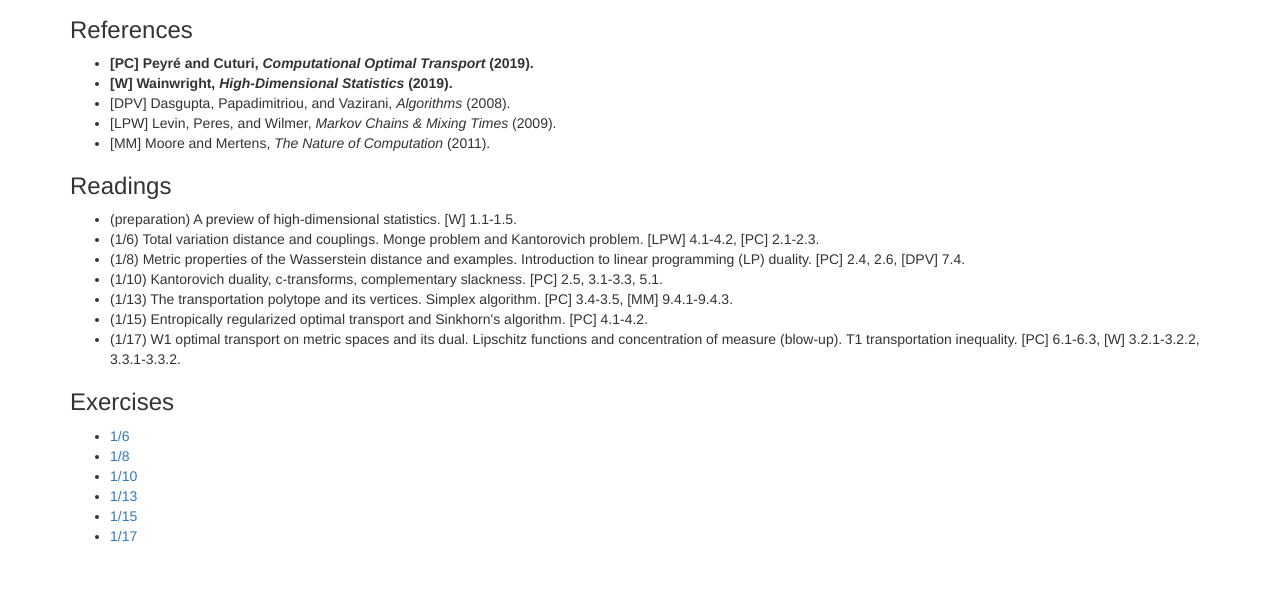
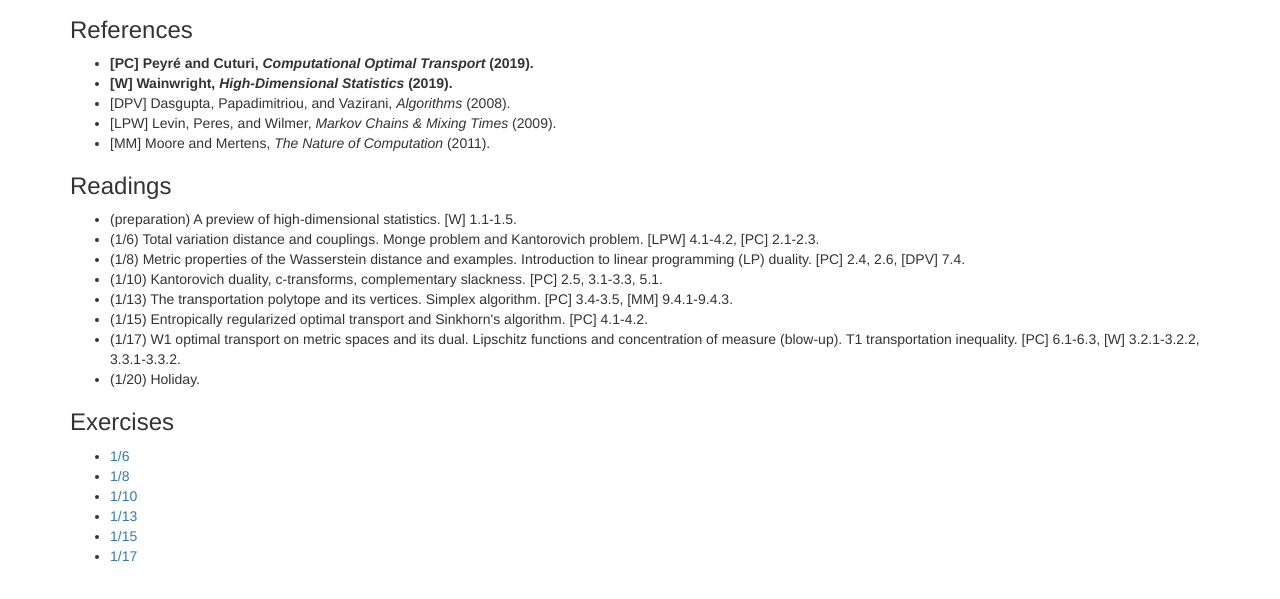
Before and after one commit to chewisinho/chewisinho.github.io, a website: page drp-2020.html in a window 1280 px wide. Shown: the part 263-862 px from the top of the page. Drawn offline with Linux system fonts and the light colour scheme.

Commit message:
Add holiday

```diff
--- a/drp-2020.html
+++ b/drp-2020.html
@@ -68,6 +68,7 @@
               <li>(1/13) The transportation polytope and its vertices. Simplex algorithm. [PC] 3.4-3.5, [MM] 9.4.1-9.4.3.</li>
               <li>(1/15) Entropically regularized optimal transport and Sinkhorn's algorithm. [PC] 4.1-4.2.</li>
               <li>(1/17) W1 optimal transport on metric spaces and its dual. Lipschitz functions and concentration of measure (blow-up). T1 transportation inequality. [PC] 6.1-6.3, [W] 3.2.1-3.2.2, 3.3.1-3.3.2.</li>
+              <li>(1/20) Holiday.</li>
             </ul>
             <h3>Exercises</h3>
             <ul>
```
Also changed, not shown: src/html/drp-2020.html (+1 -0 lines).
